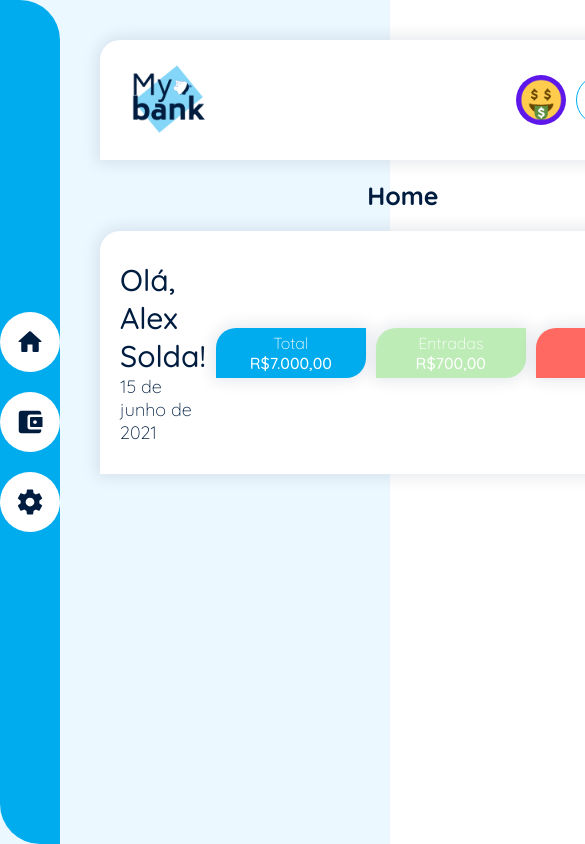
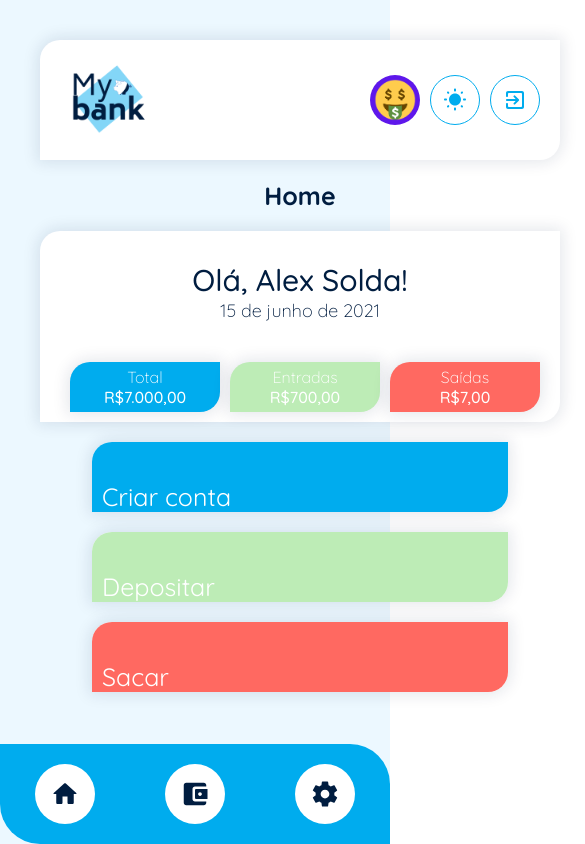
Before and after one commit to alexsolda/mybank, a React (Create React App) app: page / in a window 390 px wide. Shown: the top 844 px of the page, 585 px wide, since content can reach past the window. Built offline with nearby package versions, Linux system fonts and the light colour scheme.

Commit message:
Responsividade do componente Home

```diff
--- a/src/Components/Home/index.jsx
+++ b/src/Components/Home/index.jsx
@@ -7,10 +7,13 @@ import {
     ContainerData,
     DataInfo,
     DataTitle,
-    DataValue
+    DataValue,
+    ContainerOptions,
+    ContentOption,
+    OptionTitle
 } from './styles';
 
-import {Title, ContainerContent} from '../../shared/ComponentsStyles';
+import { Title, ContainerContent } from '../../shared/ComponentsStyles';
 
 function Home() {
     return (
@@ -36,9 +39,22 @@ function Home() {
                         <DataTitle>Saídas</DataTitle>
                         <DataValue>R$7,00</DataValue>
                     </DataInfo>
-
                 </ContainerData>
             </ContainerContent>
+
+            <ContainerOptions>
+                <ContentOption>
+                    <OptionTitle bgColor='#00ACEE'>Criar conta</OptionTitle>
+                </ContentOption>
+
+                <ContentOption>
+                    <OptionTitle bgColor='#BDECB6'>Depositar</OptionTitle>
+                </ContentOption>
+
+                <ContentOption>
+                <OptionTitle bgColor='#FF6961'>Sacar</OptionTitle>
+                </ContentOption>
+            </ContainerOptions>
         </>
     )
 }
--- a/src/Components/Home/styles.js
+++ b/src/Components/Home/styles.js
@@ -10,6 +10,11 @@ export const ContainerGreetings = styled.div`
     padding: 20px 0;
 
     flex: 2;
+
+    @media(max-width: 1035px){
+        text-align: center;
+        margin-bottom: 20px;
+    }
 `
 
 export const ContentGreetings = styled.h3`
@@ -44,7 +49,7 @@ export const DataInfo = styled.div`
 
     color: #FFF;
 
-    background-color: ${({bgColor}) => bgColor};
+    background-color: ${({ bgColor }) => bgColor};
 
     margin-left: 10px;
 `
@@ -56,3 +61,65 @@ export const DataTitle = styled.h4`
 export const DataValue = styled.span`
     font-weight: 500;
 `
+
+export const ContainerOptions = styled.div`
+    display: flex;
+    flex: 1;
+
+    @media(max-width: 719px){
+       flex-direction: column;
+
+       align-items: center;
+       justify-content: center;
+    }
+`
+
+export const ContentOption = styled.div`
+    background-color: #FFF;
+
+    border-top-left-radius: 20px;
+    border-bottom-right-radius: 20px;
+    box-shadow: 0px 0px 15px 3px rgba(0, 29, 64, 0.1);
+
+    width: 100%;
+
+    &:nth-child(-n+2) {
+       margin-right: 40px;
+    }
+
+    @media(max-width: 930px){
+        &:nth-child(-n+2) {
+            margin-right: 20px;
+    }
+    }
+
+    @media(max-width: 719px){
+       flex-direction: column;
+
+       width: 80%;
+
+       &:nth-child(-n+2) {
+       margin-bottom: 20px;
+       margin-right: 0;
+    }
+    }
+`
+
+export const OptionTitle = styled.div`
+    background-color: ${({bgColor}) => bgColor};
+
+    border-top-left-radius: 20px;
+    border-bottom-right-radius: 20px;
+
+    padding-left: 10px;
+
+    color: #FFF;
+
+    display: flex;
+    align-items: flex-end;
+
+    height: 70px;
+
+    font-size: 25px;
+
+`
--- a/src/pages/Dashboard/styles.js
+++ b/src/pages/Dashboard/styles.js
@@ -46,6 +46,23 @@ export const MenuContainer = styled.div`
     cursor: pointer;
 
     animation: ${animateMenu} .6s ease-in;
+
+    @media(max-width: 1180px){
+        width: 130px;
+    }
+
+    @media(max-width: 987px){
+        position: fixed;
+        bottom: 0;
+        left: 0;
+        right: 0;
+
+        width: 100%;
+        height: 100px;
+
+        flex-direction: row;
+        justify-content: space-around;
+    }
 
 `
 
--- a/src/shared/ComponentsStyles/index.js
+++ b/src/shared/ComponentsStyles/index.js
@@ -20,4 +20,8 @@ export const ContainerContent = styled.div`
 
     padding: 10px 20px;
     margin-bottom: 20px;
+
+    @media(max-width: 1035px){
+        flex-direction: column;
+    }
 `
```
